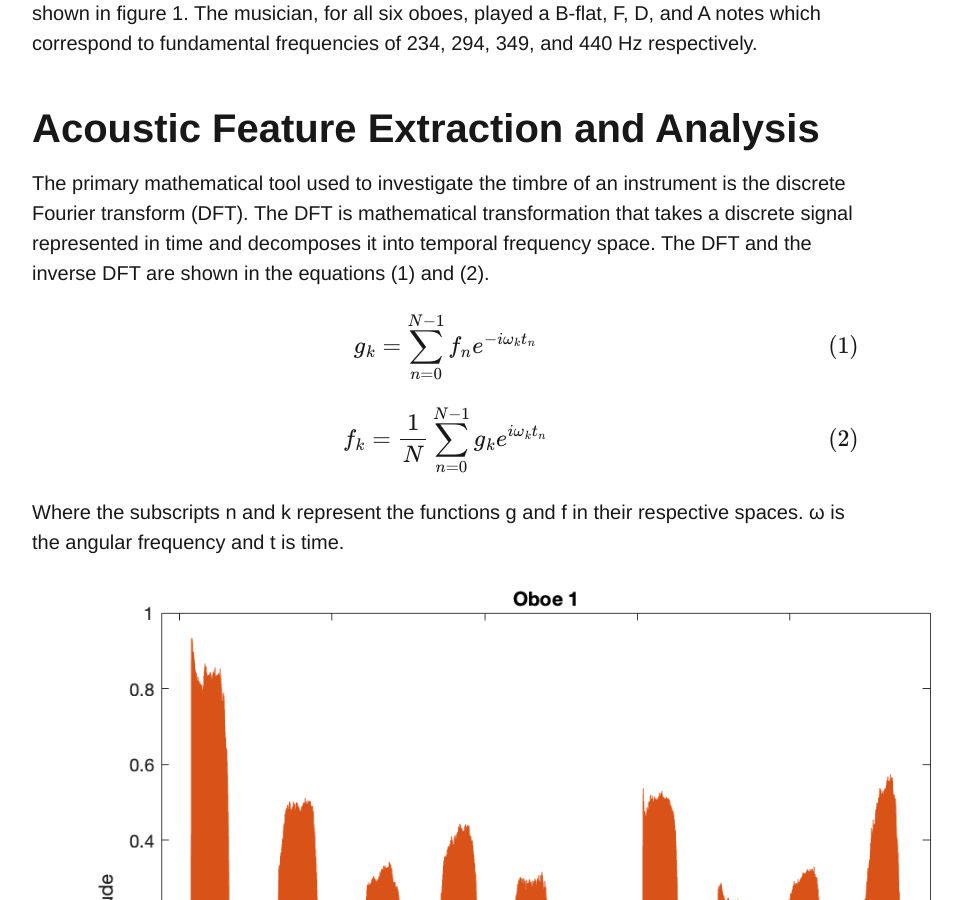
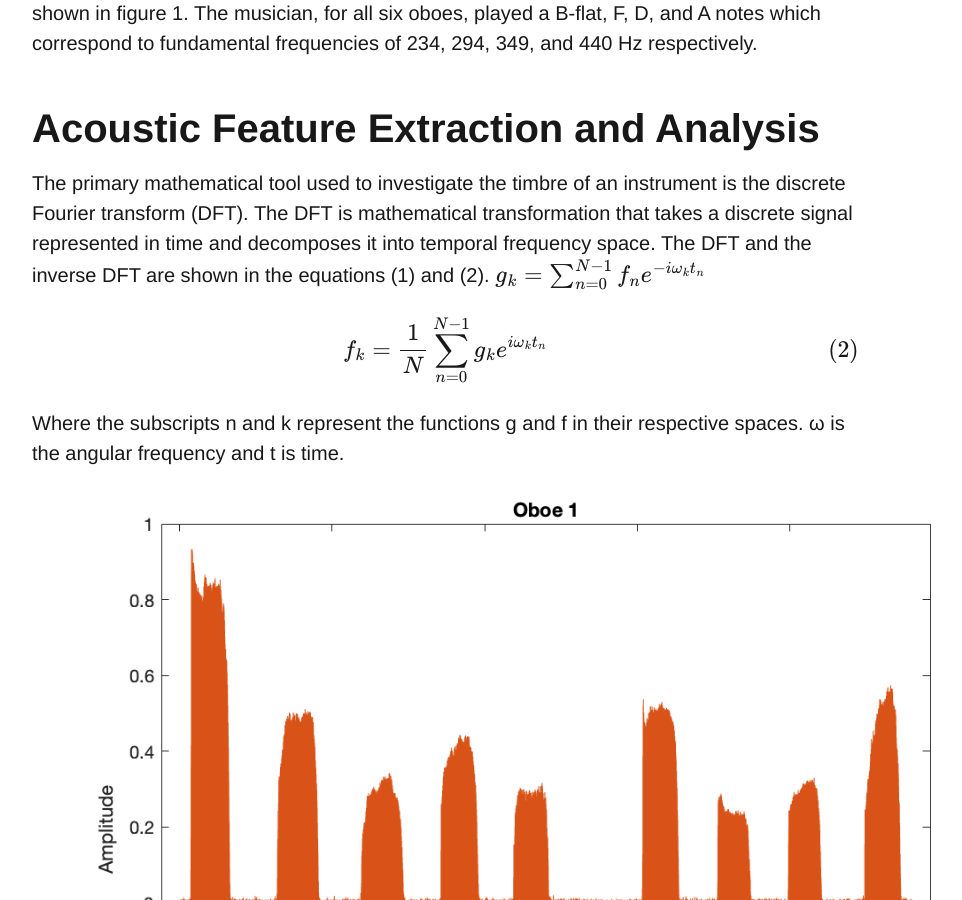
Before and after one commit to nkepling/nkBlog, a Jekyll site: the page built from _posts/2021-09-11-oboe-aucustic-spectra.md, in a window 1280 px wide and 900 px high, scrolled down 1746 px. Shown: the whole window, without its empty margins (112-1074 px from the left). Built offline with Jekyll 4.4.1, drawn with Linux system fonts in a browser that asks for light colours; formulas are drawn with MathJax 3; comment, search, counter and statistics services are not loaded.

Commit message:
New Image Implementation

```diff
--- a/_posts/2021-09-11-oboe-aucustic-spectra.md
+++ b/_posts/2021-09-11-oboe-aucustic-spectra.md
@@ -20,11 +20,10 @@ For this project we studied the sounds produced by six mystery oboes of unknown,
 # Acoustic Feature Extraction and Analysis
 
 The primary mathematical tool used to investigate the timbre of an instrument is the discrete Fourier transform (DFT). The DFT is mathematical transformation that takes a discrete signal represented in time and decomposes it into temporal frequency space. The DFT and the inverse DFT are shown in the equations (1) and (2).
-
-\begin{equation}
+$$
 \tag{1}
-    g_k = \sum_{n=0}^{N-1} f_n e^{-i \omega_k t_n}
-\end{equation}
+g_k = \sum_{n=0}^{N-1} f_n e^{-i \omega_k t_n}
+$$
 
 \begin{equation}
 \tag{2}
@@ -32,7 +31,7 @@ The primary mathematical tool used to investigate the timbre of an instrument is
 \end{equation}
 
 Where the subscripts n and k represent the functions g and f in their respective spaces. ω is the angular frequency and t is time.
-![Figure 1](/projectAssets/Oboe1.png)
+<img src="{{ site.baseurl }}/projectAssets/Oboe1.png">
 *Figure 1: An example of the original audio file provided for analysis. Each peak represents a note played from which we can window a one second sample.*
 
 There are limitations to amount of information that can be extracted using a DFT. The sample rate of the sampler of a discrete signal limits the highest measurable frequency of a discrete signal. This highest measurable frequency is called the Nyquist frequency and it defined in equation (3), where $$f_{Nyquist}$$ is the Nyquist frequency and $$f_S$$ is the sample rate.
```
